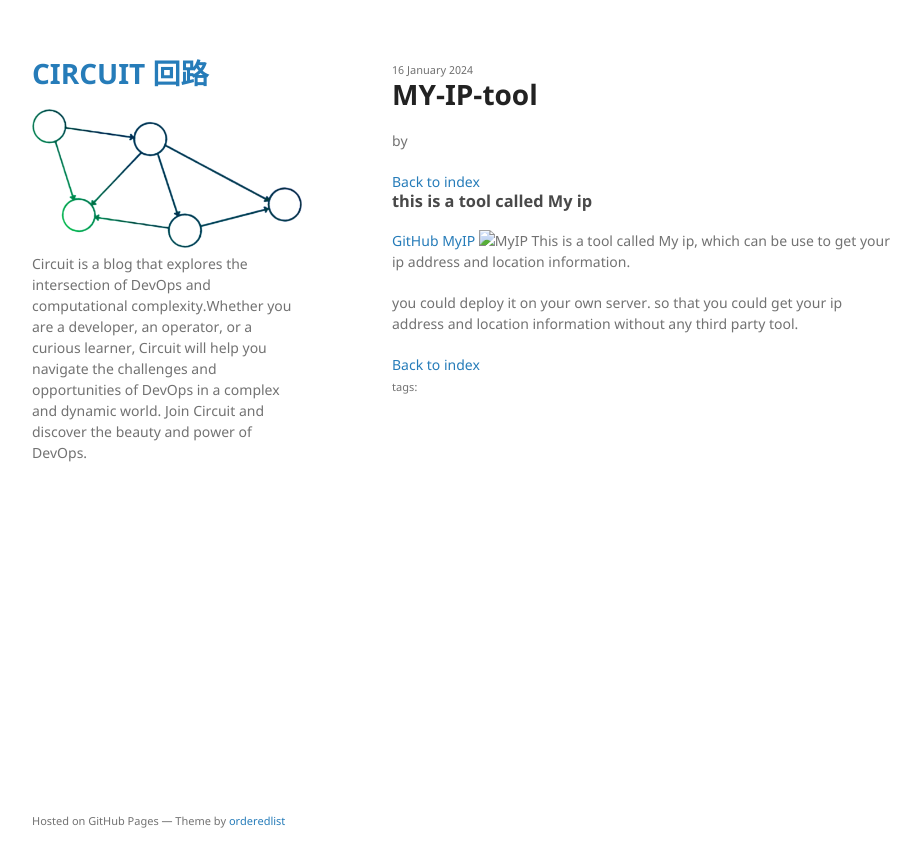
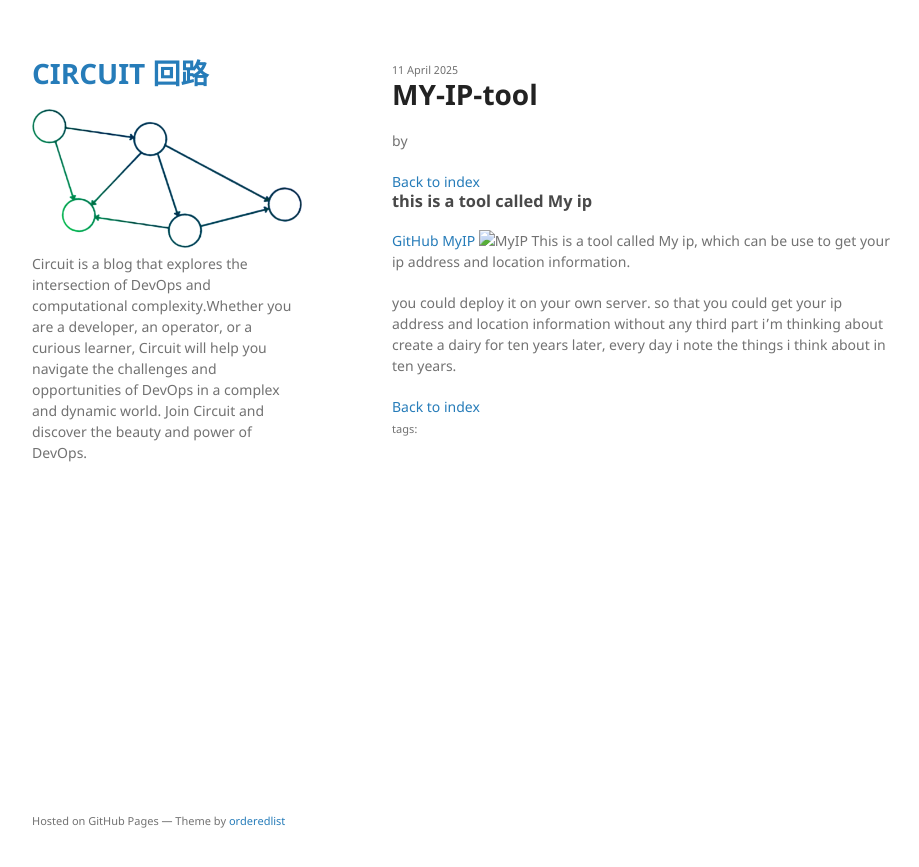
Before and after one commit to grot666/grot666.github.io, a Jekyll site: the page built from _posts/2024-01-16-hello-tool.md, in a window 1280 px wide. Shown: the top 867 px of the page, without its empty margins (178-1097 px from the left). Built offline with Jekyll 4.4.1, drawn with Linux system fonts in a browser that asks for light colours.

Commit message:
Update 2024-01-16-hello-tool.md

```diff
--- a/_posts/2024-01-16-hello-tool.md
+++ b/_posts/2024-01-16-hello-tool.md
@@ -1,7 +1,7 @@
 ---
 layout: post
 title:  "MY-IP-tool"
-date:   2024-01-16
+date:   2025-04-11
 categories: jekyll update
 ---
 ### this is a tool called My ip
@@ -12,5 +12,7 @@ categories: jekyll update
 <!-- description of this project-->
 This is a tool called My ip, which can be use to get your ip address and location information.
 
+
 you could deploy it on your own server.
-so that you could get your ip address and location information without any third party tool.
+so that you could get your ip address and location information without any third part
+i'm thinking about create a dairy for ten years later, every day i note the things i think about in ten years.
```
